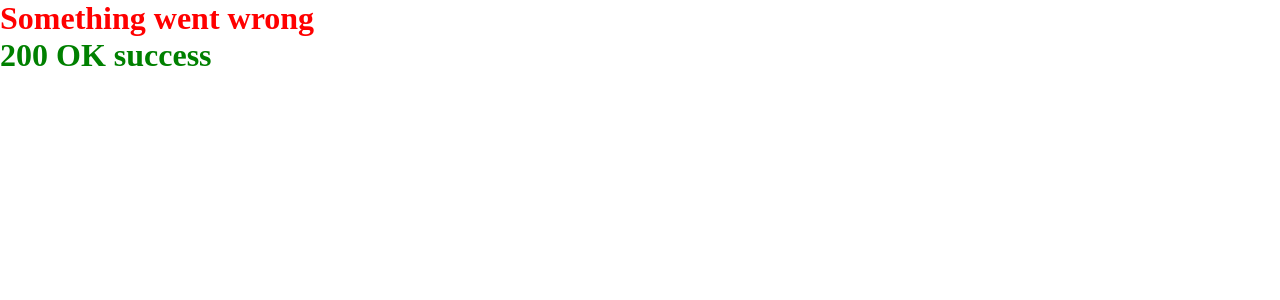
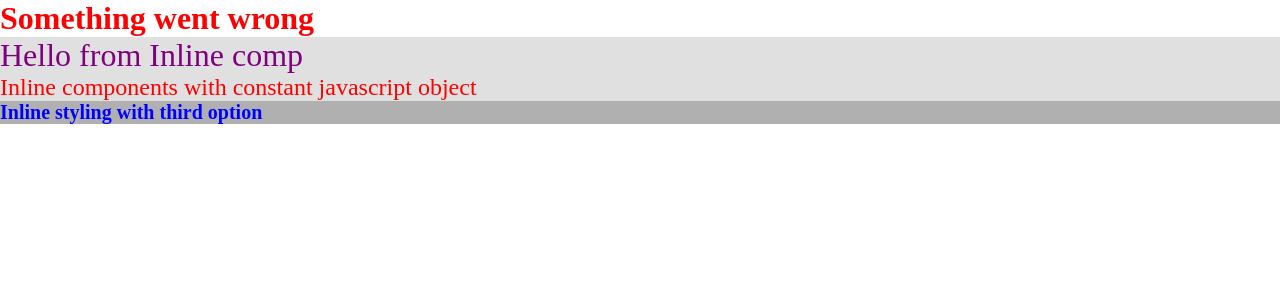
Before and after one commit to oguzhancvdr/react-styling, a React (Create React App) app: page / in a window 1280 px wide. Shown: the top 300 px of the page. Built offline with nearby package versions, Linux system fonts and the light colour scheme.

Commit message:
emphasized diff between regular style sheet and module css

```diff
--- a/src/App.js
+++ b/src/App.js
@@ -1,4 +1,4 @@
-// import Inline from './components/inline/Inline'
+import Inline from './components/inline/Inline'
 // import StyleSheet from './components/stylesheet/StyleSheet'
 import ModuleBtn from './components/moduleCss/ModuleBtn'
 
@@ -9,11 +9,11 @@ const App = () => {
   console.log("styles obj: ", styles);
   return (
     <div>
-      {/* <Inline />      */}
+      <Inline />
       {/* <StyleSheet primary={false} /> */}
       {/* <ModuleBtn /> */}
-      <h1 className="error">Something went wrong</h1>
-      <h1 className={styles.success}>200 OK success </h1>
+      {/* <h1 className="error">Something went wrong</h1> */}
+      {/* <h1 className={styles.success}>200 OK success </h1> */}
     </div>
   );
 };
--- a/src/components/inline/Inline.js
+++ b/src/components/inline/Inline.js
@@ -9,6 +9,8 @@ const stylesObj = {
 const Inline = () => {
   return (
     <div>
+      <h1 className="error">Something went wrong</h1>
+      {/* <h1 className={styles.success}>200 OK success </h1> */}
       <h1
         style={{
           color: "purple",
```
